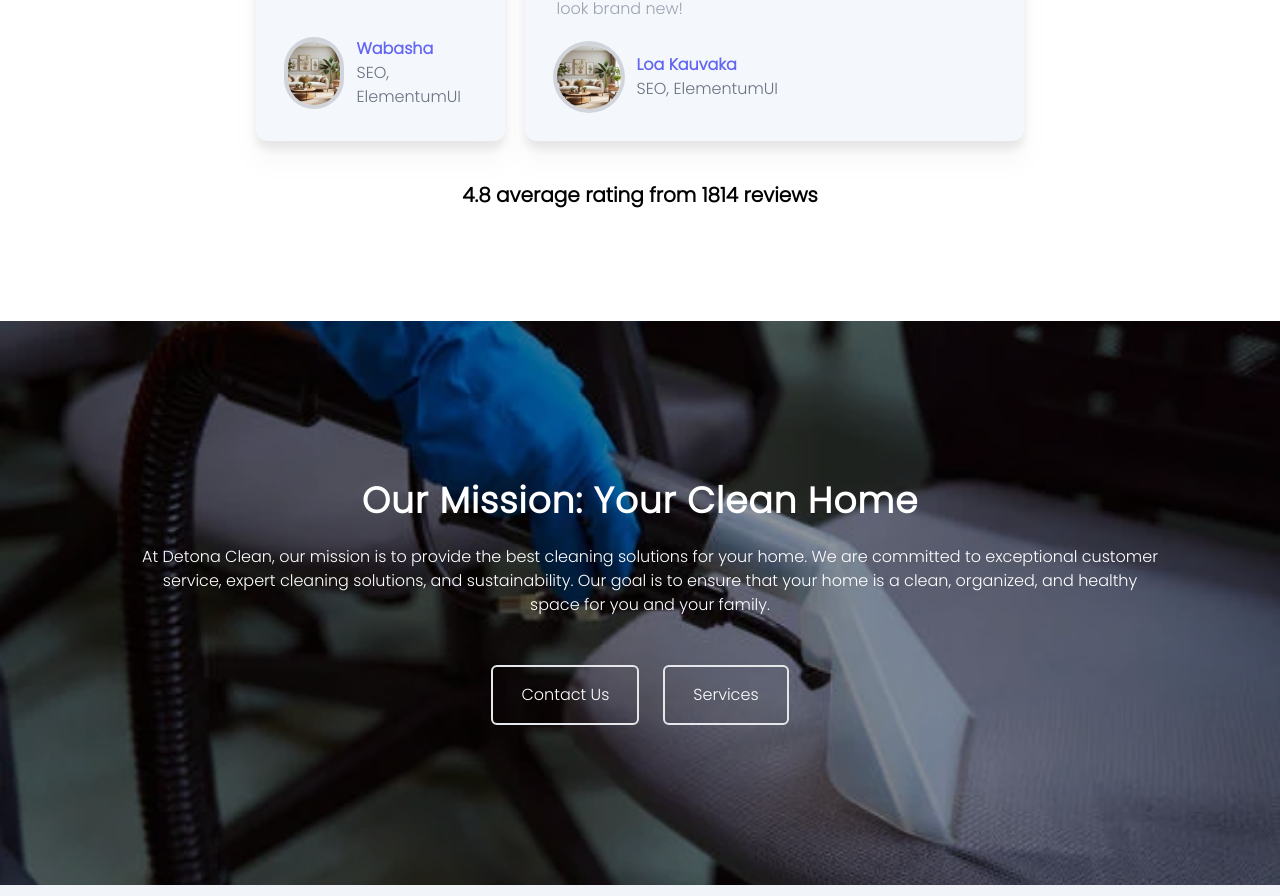
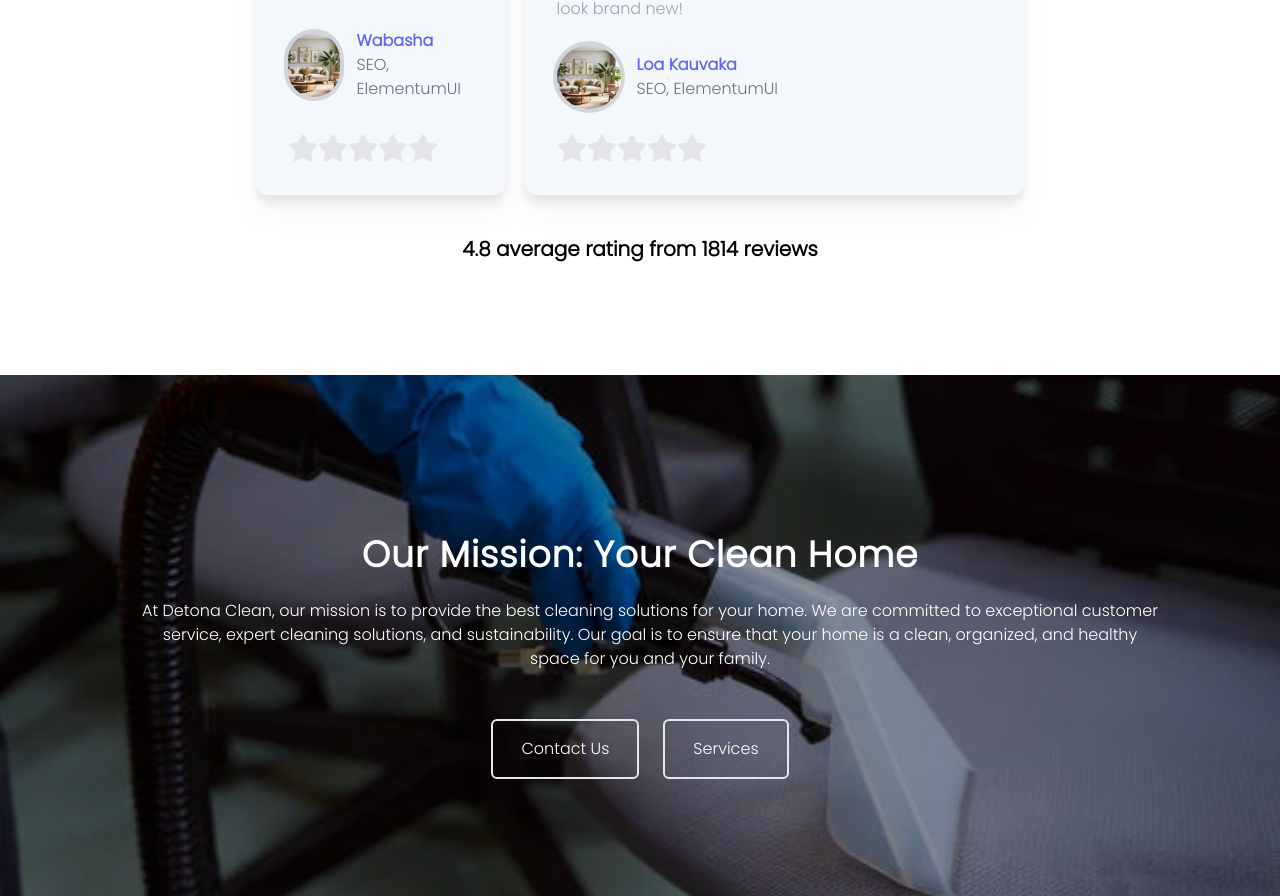
Before and after one commit to DereckAn/detona, a Next.js app: page / in a window 1280 px wide. Shown: the part 5057-5953 px from the top of the page. Built offline with nearby package versions, Linux system fonts and the light colour scheme.

Commit message:
haceidno start rating

```diff
--- a/assets/constants.tsx
+++ b/assets/constants.tsx
@@ -12,7 +12,7 @@ import {
 import { TbBrandNextjs } from "react-icons/tb";
 import { GrArchlinux } from "react-icons/gr";
 import { BsFiletypeCss, BsFiletypeSql, BsGit } from "react-icons/bs";
-import { room, sala, sala2, sala3 } from "./images";
+import { sala, sala2, sala3 } from "./images";
 
 export const routes = [
   {
--- a/components/ui/card-testimonial.tsx
+++ b/components/ui/card-testimonial.tsx
@@ -1,18 +1,17 @@
-import Image, { StaticImageData } from 'next/image';
+import Image, { StaticImageData } from "next/image";
+import StarRatingDynamic from "./startratingdinamic";
 
 interface Testimonial2Props {
-    text:string,
-    name:string,
-    job:string,
-    image:StaticImageData,
-};
+  text: string;
+  name: string;
+  job: string;
+  image: StaticImageData;
+}
 
-const Testimonial2 = ( {text, name, job, image} : Testimonial2Props) => {
+const Testimonial2 = ({ text, name, job, image }: Testimonial2Props) => {
   return (
     <div className="flex flex-col gap-6 bg-secondary  p-8 rounded-xl drop-shadow-xl max-w-lg justify-between">
-      <p className="text-gray-400">
-        {text}
-      </p>
+      <p className="text-gray-400">{text}</p>
       <div className="flex items-center gap-4">
         <div className="relative w-16 h-16">
           <Image
@@ -28,6 +27,11 @@ const Testimonial2 = ( {text, name, job, image} : Testimonial2Props) => {
           <p className="text-gray-500 font-medium">{job}</p>
         </div>
       </div>
+
+      <div>
+        {/* <ReactStars count={5} size={24} color2={"#ffd700"} /> */}
+        <StarRatingDynamic />
+      </div>
     </div>
   );
 };
--- /dev/null
+++ b/components/ui/startratingdinamic.tsx
@@ -0,0 +1,39 @@
+"use client";
+
+import { useState } from "react";
+import { FaStar } from "react-icons/fa";
+
+
+// & Este componente es para poner la calificacion interactivamente.
+
+const StarRatingDynamic = () => {
+  const [rating, setRating] = useState<number | null>(null);
+  const [hover, setHover] = useState<number | null>(null);
+
+  return (
+    <div className="flex ">
+      {[...Array(5)].map((_,i) => {
+        const ratingValue = i + 1;
+        return (
+          <label key={i}>
+            <input
+              type="radio"
+              name="rating"
+              value={ratingValue}
+              onClick={() => setRating(ratingValue)}
+              className="hidden"
+            />
+            <FaStar
+              size={30}
+              color={ratingValue <= (hover || rating )! ? "#ffc107" : "#e4e5e9"}
+              onMouseEnter={() => setHover(ratingValue)}
+              onMouseLeave={() => setHover(null)}
+            />
+          </label>
+        );
+      })}
+    </div>
+  );
+};
+
+export default StarRatingDynamic;
```
